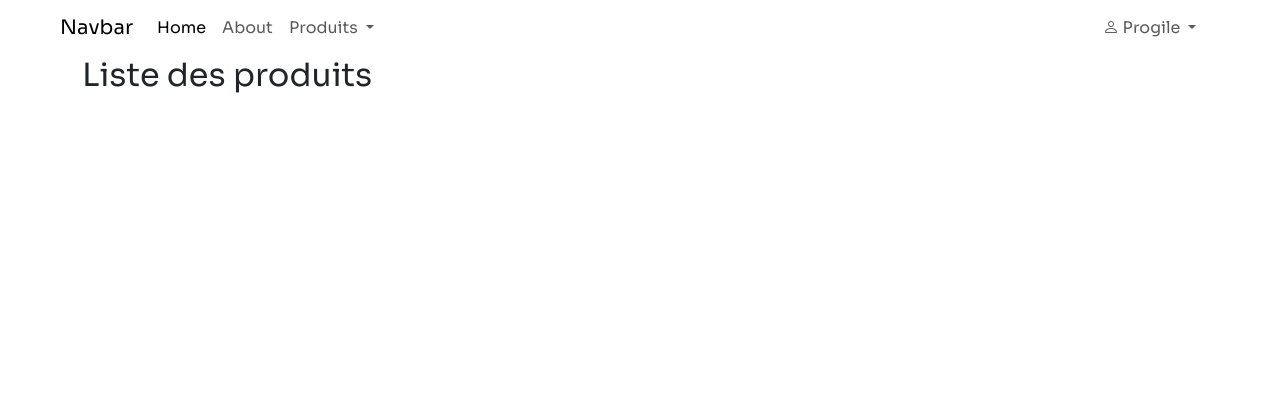
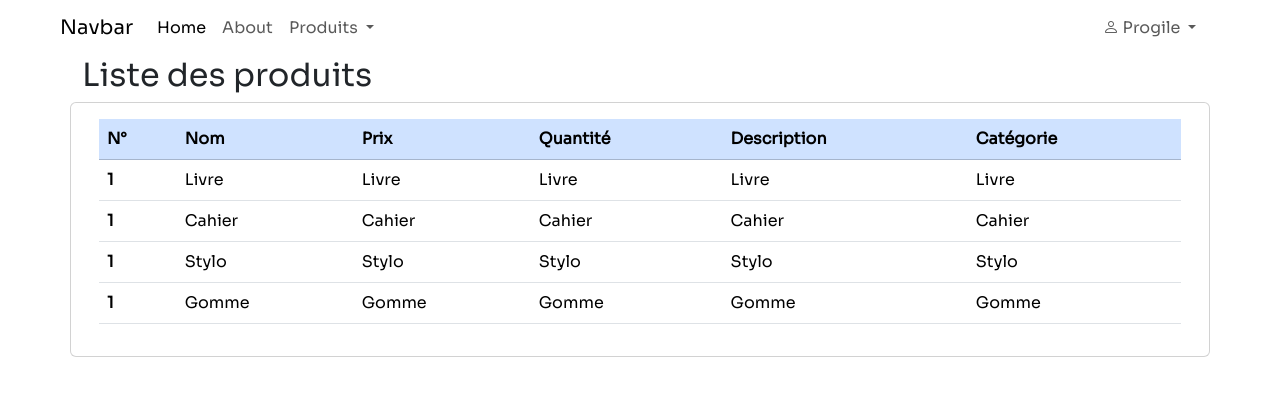
Before and after one commit to LayeYombaIfono/spring-boot-udemy-formation, an Angular app in the folder front-end/: page /produits in a window 1280 px wide. Shown: the top 396 px of the page. Built offline with nearby package versions, Linux system fonts and the light colour scheme.

Commit message:
Mise en forme du tableau produit dans le composant produits

```diff
--- a/front-end/src/app/produits/produits.component.html
+++ b/front-end/src/app/produits/produits.component.html
@@ -1,3 +1,34 @@
 <div class="container">
-    <h2>Liste des produits</h2>
+  <h2>Liste des produits</h2>
+  <div class="row">
+    <div class="card mb-4">
+      <div class="card-body">
+        <table class="table">
+          <thead class="table-primary">
+            <tr>
+              <th scope="col">N°</th>
+              <th scope="col">Nom</th>
+              <th scope="col">Prix</th>
+              <th scope="col">Quantité</th>
+              <th scope="col">Description</th>
+              <th scope="col">Catégorie</th>
+            </tr>
+          </thead>
+
+          @for (produit of produits; track produit) {
+          <tbody>
+            <tr>
+              <th>1</th>
+              <td>{{ produit }}</td>
+              <td>{{ produit }}</td>
+              <td>{{ produit }}</td>
+              <td>{{ produit }}</td>
+              <td>{{ produit }}</td>
+            </tr>
+          </tbody>
+          }
+        </table>
+      </div>
+    </div>
+  </div>
 </div>
--- a/front-end/src/app/produits/produits.component.ts
+++ b/front-end/src/app/produits/produits.component.ts
@@ -1,3 +1,4 @@
+
 import { Component } from '@angular/core';
 
 @Component({
@@ -8,4 +9,10 @@ import { Component } from '@angular/core';
 })
 export class ProduitsComponent {
 
+  produits : string[];
+
+  constructor() {
+    this.produits = ['Livre', 'Cahier', 'Stylo', 'Gomme'];
+  }
+
 }
```
